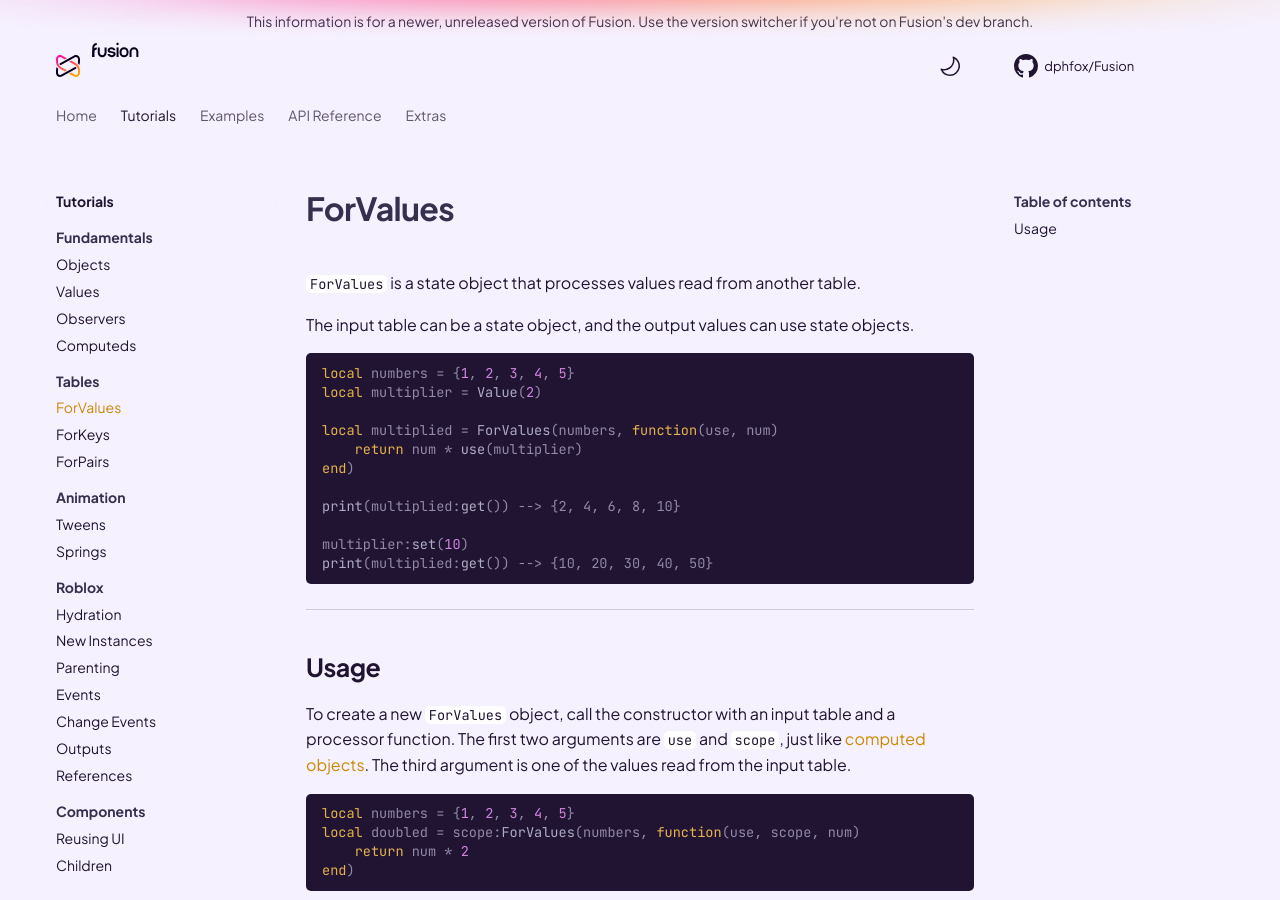
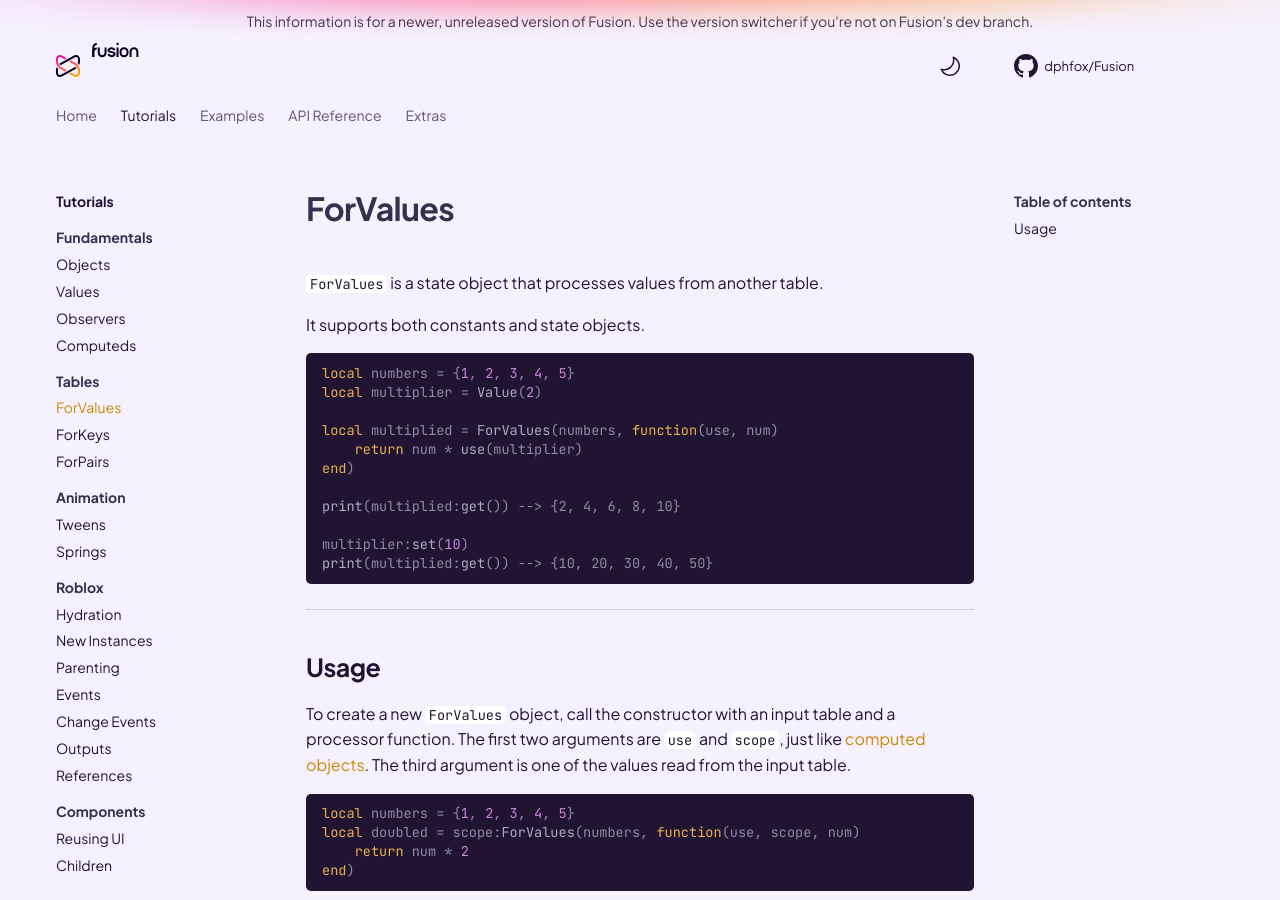
Before and after one commit to dphfox/Fusion, an MkDocs documentation site: the page built from docs/tutorials/tables/forvalues.md, in a window 1280 px wide and 900 px high. Built offline with MkDocs 1.6.1 and Material for MkDocs 9.7.7, drawn with Linux system fonts in a browser that asks for light colours; comment, search, counter and statistics services are not loaded; the version menu is left out.

Commit message:
Improve wording of ForValues intro

````diff
--- a/docs/tutorials/tables/forvalues.md
+++ b/docs/tutorials/tables/forvalues.md
@@ -1,7 +1,6 @@
-`ForValues` is a state object that processes values read from another table.
+`ForValues` is a state object that processes values from another table.
 
-The input table can be a state object, and the output values can use state
-objects.
+It supports both constants and state objects.
 
 ```Lua
 local numbers = {1, 2, 3, 4, 5}
````
